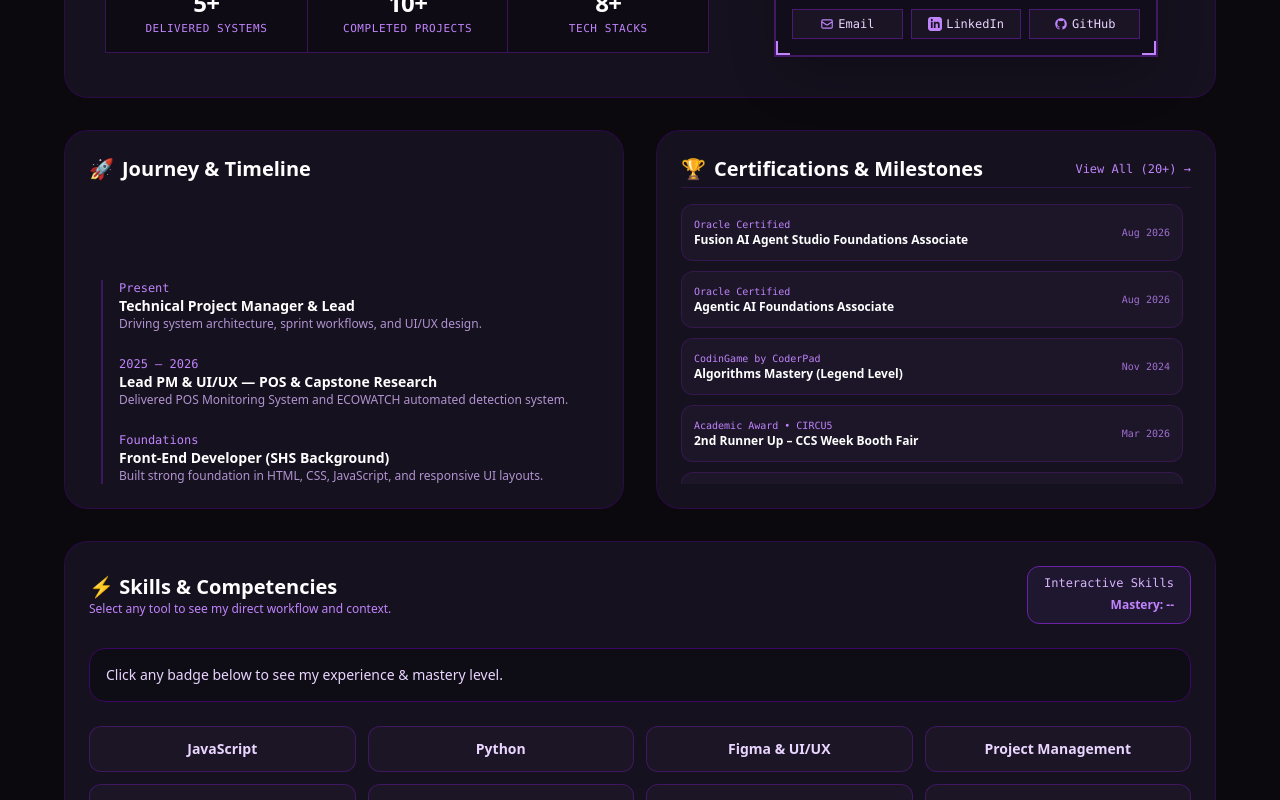
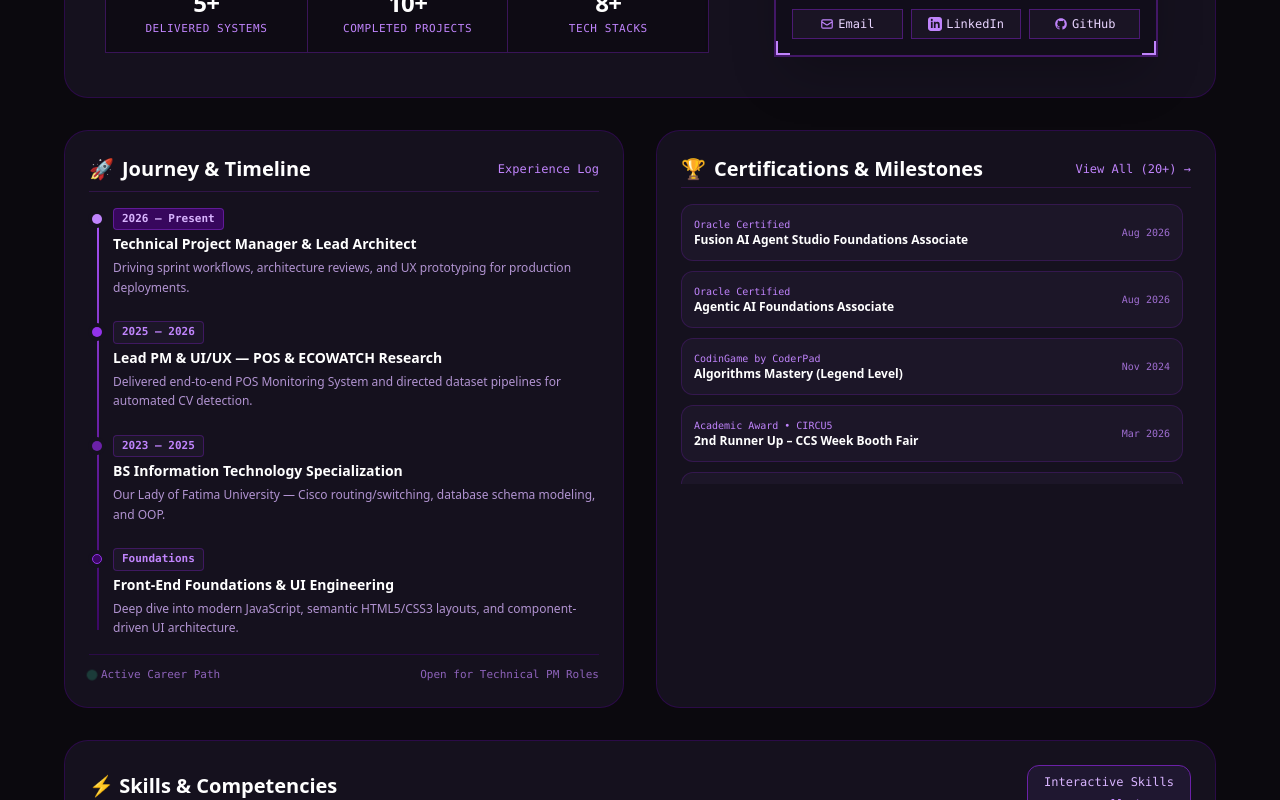
Before and after one commit to kashumadesu/Portfolio, a Next.js app: page / in a window 1280 px wide. Shown: the part 680-1480 px from the top of the page. Built offline with nearby package versions, Linux system fonts and the light colour scheme; no server answers.

Commit message:
style: upgrade Journey & Timeline with glowing node markers and connected gradients

```diff
--- a/pages/index.js
+++ b/pages/index.js
@@ -253,26 +253,90 @@ export default function Home() {
           <div id="about" className="grid grid-cols-1 md:grid-cols-2 gap-8 scroll-mt-24">
 
             {/* Left Column: Journey & Timeline */}
-            <section className="bg-[#15111E] border border-purple-950/60 rounded-3xl p-6 space-y-4 flex flex-col justify-between">
-              <h2 className="text-xl font-bold text-white flex items-center gap-2">
-                <span>🚀</span> Journey &amp; Timeline
-              </h2>
-              <div className="border-l-2 border-purple-900/60 ml-3 space-y-6 pl-4 text-sm">
-                <div>
-                  <p className="text-xs text-purple-400 font-mono">Present</p>
-                  <h4 className="font-semibold text-white">Technical Project Manager &amp; Lead</h4>
-                  <p className="text-purple-300/80 text-xs">Driving system architecture, sprint workflows, and UI/UX design.</p>
+            <section className="bg-[#15111E] border border-purple-950/60 rounded-3xl p-6 flex flex-col justify-between space-y-4">
+              <div className="flex items-center justify-between pb-2 border-b border-purple-900/40">
+                <h2 className="text-xl font-bold text-white flex items-center gap-2">
+                  <span>🚀</span> Journey &amp; Timeline
+                </h2>
+                <span className="text-xs font-mono text-purple-400">Experience Log</span>
+              </div>
+
+              {/* Connected Timeline Nodes */}
+              <div className="relative pl-6 space-y-6 before:absolute before:left-2 before:top-2 before:bottom-2 before:w-[2px] before:bg-gradient-to-b before:from-purple-500 before:via-purple-800 before:to-purple-950">
+
+                {/* 1. Present */}
+                <div className="relative group">
+                  <span className="absolute -left-[21px] top-1.5 w-2.5 h-2.5 rounded-full bg-purple-400 ring-4 ring-[#15111E] group-hover:scale-125 transition-transform" />
+                  <div className="flex items-center gap-2">
+                    <span className="text-[11px] font-mono text-purple-300 font-bold px-2 py-0.5 bg-purple-950/90 border border-purple-800/80 rounded">
+                      2026 — Present
+                    </span>
+                  </div>
+                  <h4 className="font-bold text-white text-sm mt-1 group-hover:text-purple-300 transition-colors">
+                    Technical Project Manager &amp; Lead Architect
+                  </h4>
+                  <p className="text-purple-300/80 text-xs mt-1 leading-relaxed">
+                    Driving sprint workflows, architecture reviews, and UX prototyping for production deployments.
+                  </p>
                 </div>
-                <div>
-                  <p className="text-xs text-purple-400 font-mono">2025 – 2026</p>
-                  <h4 className="font-semibold text-white">Lead PM &amp; UI/UX — POS &amp; Capstone Research</h4>
-                  <p className="text-purple-300/80 text-xs">Delivered POS Monitoring System and ECOWATCH automated detection system.</p>
+
+                {/* 2. Capstone / ECOWATCH & POS */}
+                <div className="relative group">
+                  <span className="absolute -left-[21px] top-1.5 w-2.5 h-2.5 rounded-full bg-purple-600 ring-4 ring-[#15111E] group-hover:scale-125 transition-transform" />
+                  <div className="flex items-center gap-2">
+                    <span className="text-[11px] font-mono text-purple-400 font-bold px-2 py-0.5 bg-[#1C1628] border border-purple-900/60 rounded">
+                      2025 — 2026
+                    </span>
+                  </div>
+                  <h4 className="font-bold text-white text-sm mt-1 group-hover:text-purple-300 transition-colors">
+                    Lead PM &amp; UI/UX — POS &amp; ECOWATCH Research
+                  </h4>
+                  <p className="text-purple-300/80 text-xs mt-1 leading-relaxed">
+                    Delivered end-to-end POS Monitoring System and directed dataset pipelines for automated CV detection.
+                  </p>
                 </div>
-                <div>
-                  <p className="text-xs text-purple-400 font-mono">Foundations</p>
-                  <h4 className="font-semibold text-white">Front-End Developer (SHS Background)</h4>
-                  <p className="text-purple-300/80 text-xs">Built strong foundation in HTML, CSS, JavaScript, and responsive UI layouts.</p>
+
+                {/* 3. Academic Specialization */}
+                <div className="relative group">
+                  <span className="absolute -left-[21px] top-1.5 w-2.5 h-2.5 rounded-full bg-purple-800 ring-4 ring-[#15111E] group-hover:scale-125 transition-transform" />
+                  <div className="flex items-center gap-2">
+                    <span className="text-[11px] font-mono text-purple-400 font-bold px-2 py-0.5 bg-[#1C1628] border border-purple-900/60 rounded">
+                      2023 — 2025
+                    </span>
+                  </div>
+                  <h4 className="font-bold text-white text-sm mt-1 group-hover:text-purple-300 transition-colors">
+                    BS Information Technology Specialization
+                  </h4>
+                  <p className="text-purple-300/80 text-xs mt-1 leading-relaxed">
+                    Our Lady of Fatima University — Cisco routing/switching, database schema modeling, and OOP.
+                  </p>
                 </div>
+
+                {/* 4. SHS Foundations */}
+                <div className="relative group">
+                  <span className="absolute -left-[21px] top-1.5 w-2.5 h-2.5 rounded-full bg-purple-950 border border-purple-600 ring-4 ring-[#15111E] group-hover:scale-125 transition-transform" />
+                  <div className="flex items-center gap-2">
+                    <span className="text-[11px] font-mono text-purple-400 font-bold px-2 py-0.5 bg-[#1C1628] border border-purple-900/60 rounded">
+                      Foundations
+                    </span>
+                  </div>
+                  <h4 className="font-bold text-white text-sm mt-1 group-hover:text-purple-300 transition-colors">
+                    Front-End Foundations &amp; UI Engineering
+                  </h4>
+                  <p className="text-purple-300/80 text-xs mt-1 leading-relaxed">
+                    Deep dive into modern JavaScript, semantic HTML5/CSS3 layouts, and component-driven UI architecture.
+                  </p>
+                </div>
+
+              </div>
+
+              {/* Bottom Footer Info */}
+              <div className="pt-3 border-t border-purple-950/60 flex items-center justify-between text-[11px] font-mono text-purple-400/70">
+                <span className="flex items-center gap-1.5">
+                  <span className="w-1.5 h-1.5 rounded-full bg-emerald-400 animate-ping"></span>
+                  Active Career Path
+                </span>
+                <span>Open for Technical PM Roles</span>
               </div>
             </section>
 
```
